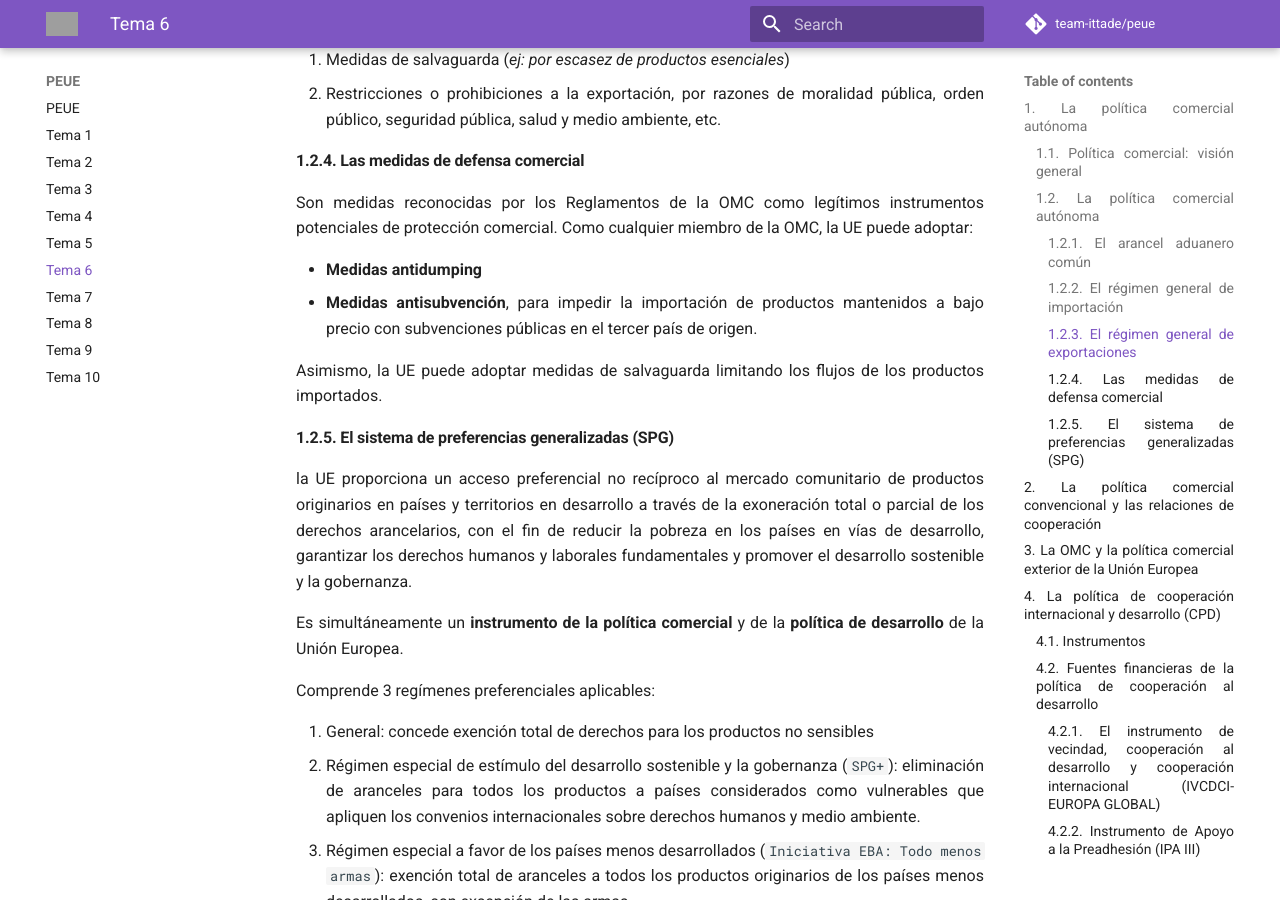
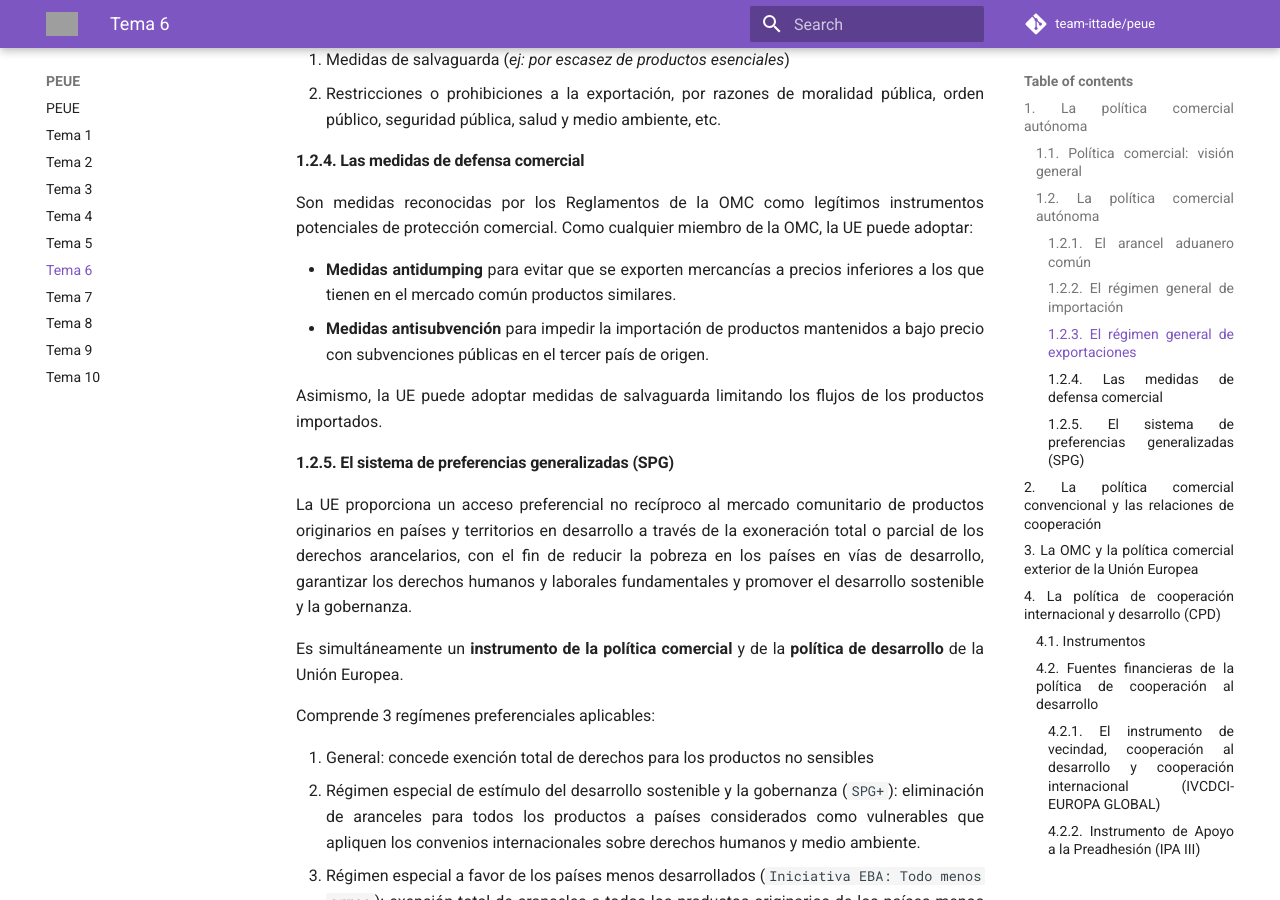
Before and after one commit to team-ittade/peue, an MkDocs documentation site: the page built from docs/tema-6.md, in a window 1280 px wide and 900 px high, scrolled down 4744 px. Built offline with MkDocs 1.6.1 and Material for MkDocs 9.7.7, drawn with Linux system fonts in a browser that asks for light colours; comment, search, counter and statistics services are not loaded; some of the changed text lies outside the part shown; grey boxes are pictures that could not be loaded.

Commit message:
feat: lection 6 comments

```diff
--- a/docs/tema-6.md
+++ b/docs/tema-6.md
@@ -60,14 +60,14 @@ Tiene carácter liberalizado, aunque contempla:
 
 Son medidas reconocidas por los Reglamentos de la OMC como legítimos instrumentos potenciales de protección comercial. Como cualquier miembro de la OMC, la UE puede adoptar:
 
-- **Medidas antidumping**
-- **Medidas antisubvención**, para impedir la importación de productos mantenidos a bajo precio con subvenciones públicas en el tercer país de origen.
+- **Medidas antidumping** para evitar que se exporten mercancías a precios inferiores a los que tienen en el mercado común productos similares.
+- **Medidas antisubvención** para impedir la importación de productos mantenidos a bajo precio con subvenciones públicas en el tercer país de origen.
 
 Asimismo, la UE puede adoptar medidas de salvaguarda limitando los flujos de los productos importados.
 
 #### 1.2.5. El sistema de preferencias generalizadas (SPG)
 
-la UE proporciona un acceso preferencial no recíproco al mercado comunitario de productos originarios en países y territorios en desarrollo a través de la exoneración total o parcial de los derechos arancelarios, con el fin de reducir la pobreza en los países en vías de desarrollo, garantizar los derechos humanos y laborales fundamentales y promover el desarrollo sostenible y la gobernanza.
+La UE proporciona un acceso preferencial no recíproco al mercado comunitario de productos originarios en países y territorios en desarrollo a través de la exoneración total o parcial de los derechos arancelarios, con el fin de reducir la pobreza en los países en vías de desarrollo, garantizar los derechos humanos y laborales fundamentales y promover el desarrollo sostenible y la gobernanza.
 
 Es simultáneamente un **instrumento de la política comercial** y de la **política de desarrollo** de la Unión Europea.
 
```
